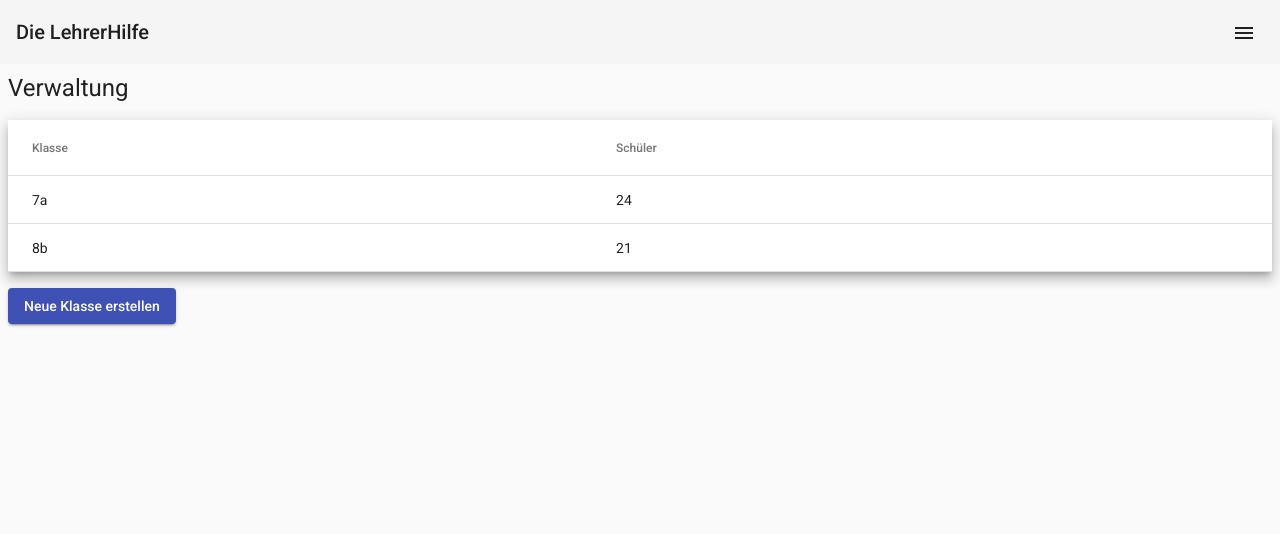
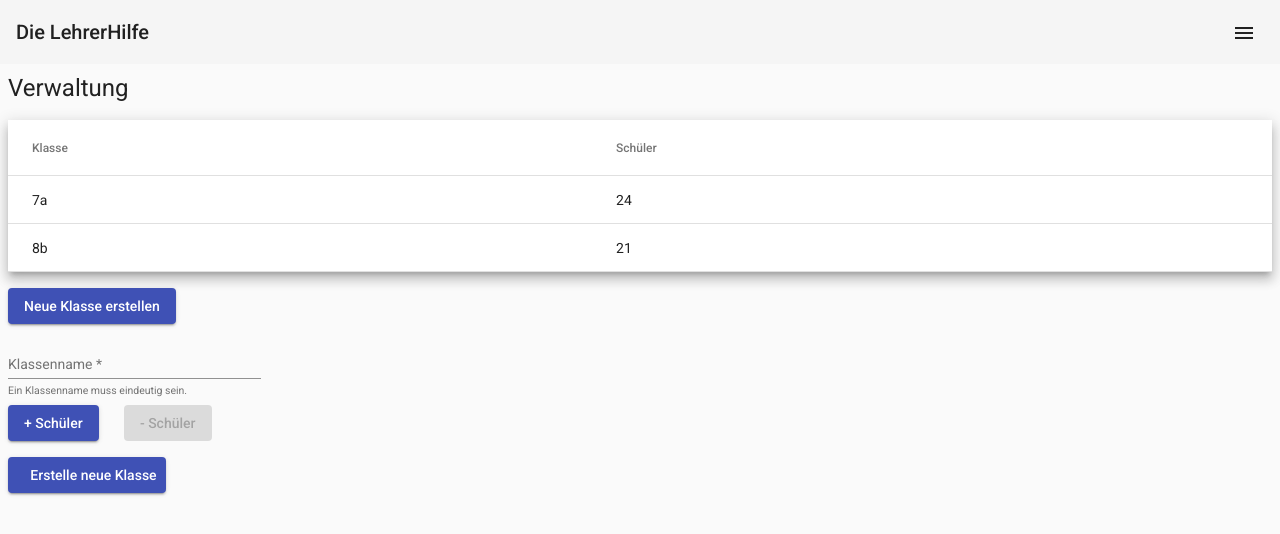
Before and after one commit to mschwarz8/die-lehrer-hilfe, an Angular app: page /management/overview in a window 1280 px wide. Shown: the top 534 px of the page. Built offline with nearby package versions, Linux system fonts and the light colour scheme.

Commit message:
Adds fxLayout to project and studentsFormArray

```diff
--- a/package.json
+++ b/package.json
@@ -16,11 +16,13 @@
     "@angular/common": "~10.0.2",
     "@angular/compiler": "~10.0.2",
     "@angular/core": "~10.0.2",
+    "@angular/flex-layout": "^11.0.0-beta.33",
     "@angular/forms": "~10.0.2",
     "@angular/material": "^10.2.7",
     "@angular/platform-browser": "~10.0.2",
     "@angular/platform-browser-dynamic": "~10.0.2",
     "@angular/router": "~10.0.2",
+    "hammerjs": "^2.0.8",
     "rxjs": "~6.5.5",
     "tslib": "^2.0.0",
     "zone.js": "~0.10.3"
--- a/src/app/app.module.ts
+++ b/src/app/app.module.ts
@@ -5,10 +5,11 @@ import { AppComponent } from './app.component';
 import { BrowserAnimationsModule } from '@angular/platform-browser/animations';
 import { MaterialModule } from './shared/modules/material-module';
 import { CommonModule } from '@angular/common';
+import { FlexLayoutModule } from '@angular/flex-layout';
 
 @NgModule({
   declarations: [AppComponent],
-  imports: [CommonModule, AppRoutingModule, BrowserAnimationsModule, MaterialModule],
+  imports: [CommonModule, AppRoutingModule, BrowserAnimationsModule, MaterialModule, FlexLayoutModule],
   providers: [],
   bootstrap: [AppComponent]
 })
--- a/src/app/management/management.component.html
+++ b/src/app/management/management.component.html
@@ -21,7 +21,7 @@
     <tr mat-row *matRowDef="let row; columns: displayedColumns"></tr>
   </table>
 
-  <button mat-raised-button color="primary" style="margin: 16px 0" (click)="createNewClassMode = true">
+  <button mat-raised-button color="primary" style="margin: 16px 0" (click)="enterCreateNewClassMode()">
     Neue Klasse erstellen
   </button>
 
@@ -35,26 +35,74 @@
           Klassenname ist notwendig um eine Klasse zu erstellen.
         </mat-error>
       </mat-form-field>
-<!--      TODO: Create FormArray to create new students-->
-<!--      <mat-form-field class="form-field">-->
-<!--        <mat-label>Vorname</mat-label>-->
-<!--        <input type="text" matInput formControlName="firstName" placeholder="Vorname (z.B. 'Max')" />-->
-<!--        <mat-error *ngIf="classNameFormControl.hasError('required')">-->
-<!--          Klassenname ist notwendig um eine Klasse zu erstellen.-->
-<!--        </mat-error>-->
-<!--      </mat-form-field>-->
-<!--      <mat-form-field class="form-field">-->
-<!--        <mat-label>Nachname</mat-label>-->
-<!--        <input type="text" matInput formControlName="lastName" placeholder="Nachname (z.B. 'Mustermann')" />-->
-<!--        <mat-hint>Ein Klassenname muss eindeutig sein.</mat-hint>-->
-<!--        <mat-error *ngIf="classNameFormControl.hasError('required')">-->
-<!--          Klassenname ist notwendig um eine Klasse zu erstellen.-->
-<!--        </mat-error>-->
-<!--      </mat-form-field>-->
+
+      <ng-container *ngIf="students.controls.length > 0" formArrayName="students">
+        <mat-label fxLayout="row" style="padding-top: 16px">Schüler</mat-label>
+        <div *ngFor="let studentFormGroup of students.controls">
+          <form [formGroup]="studentFormGroup">
+            <div
+              class="container"
+              fxLayout="row"
+              fxLayout.xs="column"
+              fxLayoutWrap
+              fxLayoutGap="2%"
+              fxLayoutAlign="center"
+            >
+              <div fxLayout="column" fxFlex="50%">
+                <mat-form-field>
+                  <input type="text" matInput formControlName="firstName" placeholder="Vorname (z.B. 'Max')" />
+                  <mat-error *ngIf="studentFormGroup.get('firstName').hasError('required')">
+                    Vorname ist notwendig um einen Schüler zu erstellen.
+                  </mat-error>
+                </mat-form-field>
+              </div>
+              <div fxLayout="column" fxFlex="50%">
+                <mat-form-field>
+                  <input type="text" matInput formControlName="lastName" placeholder="Nachname (z.B. 'Mustermann')" />
+                  <mat-error *ngIf="studentFormGroup.get('lastName').hasError('required')">
+                    Nachname ist notwendig um einen Schüler zu erstellen.
+                  </mat-error>
+                </mat-form-field>
+              </div>
+            </div>
+          </form>
+        </div>
+      </ng-container>
     </form>
 
-    <button mat-raised-button color="primary" style="margin-top: 16px" (click)="createNewClass()">
-      Erstelle neue Klasse
+    <div fxLayout="row" fxLayoutGap="2%" style="padding-top: 8px">
+      <button fxLayout="column" mat-raised-button color="primary" style="margin: 16px 0" (click)="addNewStudent()">
+        + Schüler
+      </button>
+      <button
+        [disabled]="!atLeastOneStudentFormGroupPresent"
+        fxLayout="column"
+        mat-raised-button
+        color="primary"
+        style="margin: 16px 0"
+        (click)="removeLastStudent()"
+      >
+        - Schüler
+      </button>
+    </div>
+
+    <button
+      [disabled]="createClassRequestPerforming"
+      mat-raised-button
+      color="primary"
+      style="margin-top: 16px"
+      (click)="createNewClass()"
+    >
+      <div fxLayout="row" fxLayoutGap="5%">
+        <div fxLayout="column">
+          <mat-spinner
+            diameter="18"
+            *ngIf="createClassRequestPerforming"
+            style="margin: auto 0 !important;"
+          ></mat-spinner>
+        </div>
+        <div fxLayout="column">Erstelle neue Klasse</div>
+      </div>
     </button>
   </ng-container>
 </div>
--- a/src/app/management/management.component.scss
+++ b/src/app/management/management.component.scss
@@ -1,10 +1,4 @@
 table {
-  width: 100%;
-}
-
-.example-form {
-  min-width: 150px;
-  max-width: 500px;
   width: 100%;
 }
 
--- a/src/app/management/management.component.ts
+++ b/src/app/management/management.component.ts
@@ -1,5 +1,5 @@
 import { Component, OnInit } from '@angular/core';
-import { FormBuilder, FormControl, FormGroup, Validators } from "@angular/forms";
+import { FormArray, FormBuilder, FormControl, FormGroup, Validators } from "@angular/forms";
 
 export interface Class {
   externalId: string;
@@ -22,10 +22,16 @@ export class ManagementComponent implements OnInit {
 
   public createClassFormGroup: FormGroup | undefined;
 
-  public createNewClassMode = false;
+  public createNewClassMode = true;
+
+  public createClassRequestPerforming = false;
 
   public displayedColumns: string[] = ['className', 'numberStudents'];
   public dataSource = ELEMENT_DATA;
+
+  public get atLeastOneStudentFormGroupPresent(): boolean {
+    return !!this.students && this.students.length > 0;
+  }
 
   constructor(private fb: FormBuilder) { }
 
@@ -36,11 +42,33 @@ export class ManagementComponent implements OnInit {
     });
   }
 
-  public createNewClass() {
-    console.log('TODO: Erstelle neue Klasse...');
+  public addNewStudent(): void {
+    this.students.push(this.fb.group({
+      firstName: [null, Validators.required],
+      lastName: [null, Validators.required]
+    }));
   }
 
-  public get classNameFormControl(): any {
-    return this.createClassFormGroup.get('className');
+  public removeLastStudent(): void {
+    if (this.atLeastOneStudentFormGroupPresent) {
+      this.students.removeAt(this.students.length - 1);
+    }
+  }
+
+  public enterCreateNewClassMode(): void {
+    this.createNewClassMode = true;
+  }
+
+  public createNewClass(): void {
+    console.log('TODO: Erstelle neue Klasse...');
+    this.createClassRequestPerforming = true;
+  }
+
+  public get classNameFormControl(): FormControl {
+    return this.createClassFormGroup.get('className') as FormControl;
+  }
+
+  public get students(): FormArray {
+    return this.createClassFormGroup.get('students') as FormArray;
   }
 }
--- a/src/app/management/management.module.ts
+++ b/src/app/management/management.module.ts
@@ -4,10 +4,11 @@ import { CommonModule } from '@angular/common';
 import { ManagementRoutingModule } from './management-routing.module';
 import { ManagementComponent } from './management.component';
 import { MaterialModule } from '../shared/modules/material-module';
-import { ReactiveFormsModule } from "@angular/forms";
+import { ReactiveFormsModule } from '@angular/forms';
+import { FlexLayoutModule } from '@angular/flex-layout';
 
 @NgModule({
   declarations: [ManagementComponent],
-  imports: [CommonModule, ManagementRoutingModule, MaterialModule, ReactiveFormsModule]
+  imports: [CommonModule, ManagementRoutingModule, MaterialModule, ReactiveFormsModule, FlexLayoutModule]
 })
 export class ManagementModule {}
--- a/tsconfig.json
+++ b/tsconfig.json
@@ -20,15 +20,11 @@
   "compilerOptions": {
     "target": "esnext",
     "module": "esnext",
-    "strict": true,
     "jsx": "preserve",
     "importHelpers": true,
     "moduleResolution": "node",
     "experimentalDecorators": true,
     "esModuleInterop": true,
-    "angularCompilerOptions": {
-      "enableIvy": true
-    },
     "allowSyntheticDefaultImports": true,
     "sourceMap": true,
     "baseUrl": ".",
```
Also changed, not shown: 1 other file (tests, documents, lock files or other folders).
